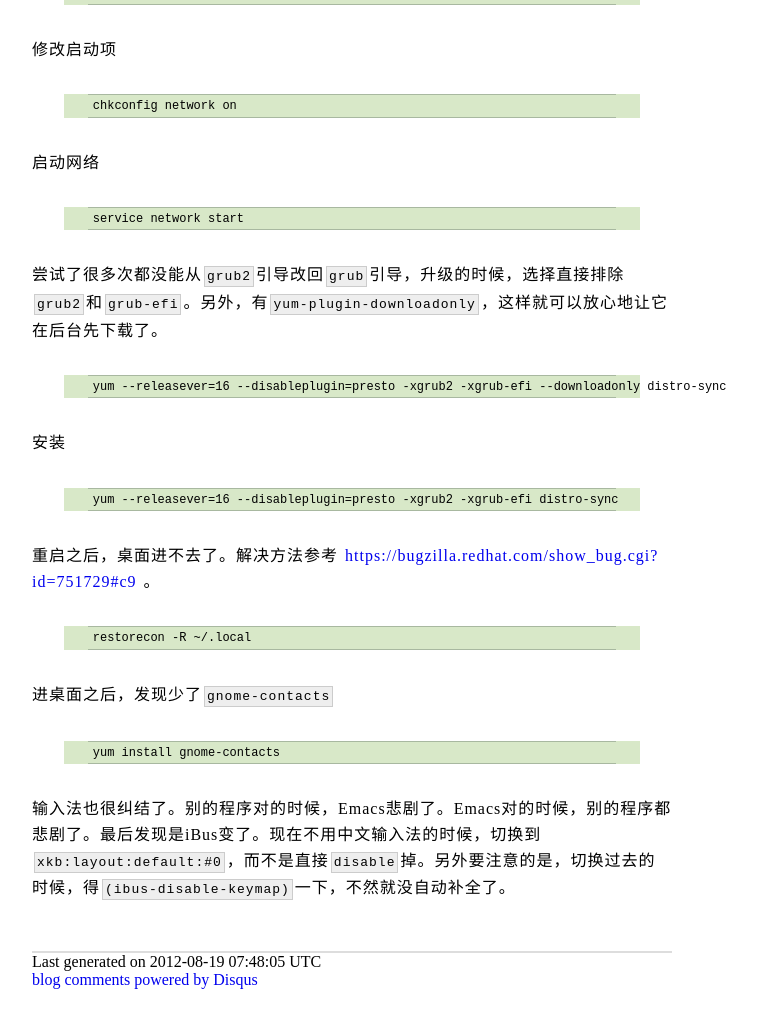
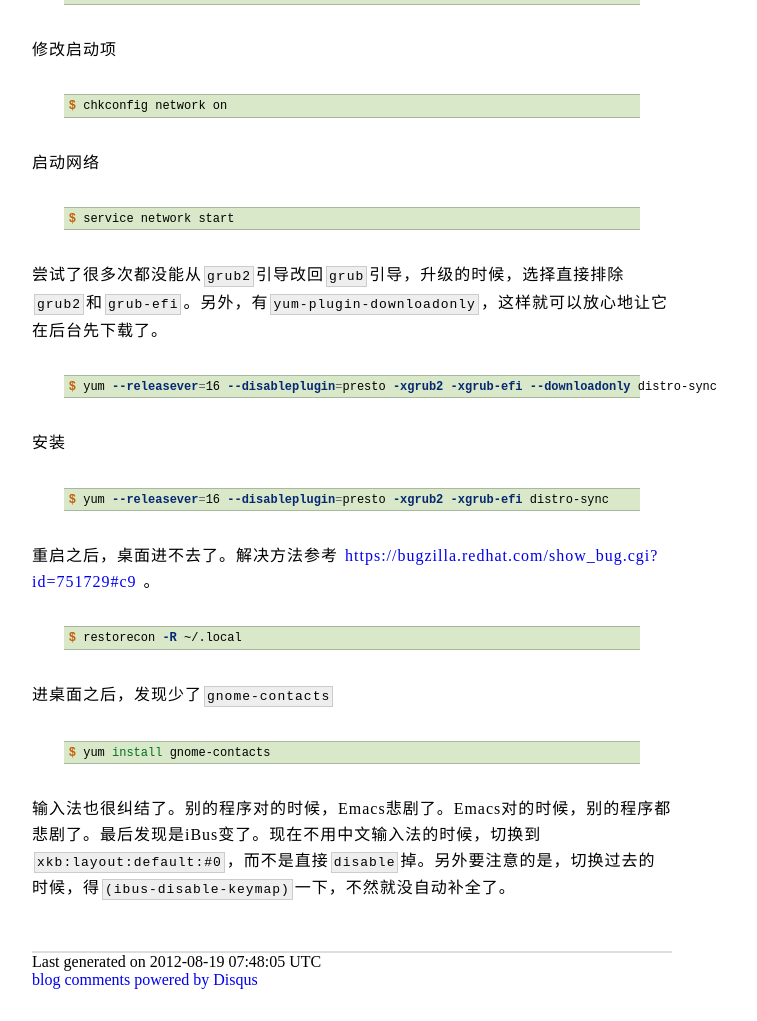
Before and after one commit to bhuztez/bhuztez.github.com, a Jekyll site: the page built from _posts/2012-05-03-upgrade-to-fedora-16.markdown, in a window 1280 px wide. Shown: the part 314-1335 px from the top of the page, without its empty margins (288-1045 px from the left). Built offline with Jekyll 4.4.1, drawn with Linux system fonts in a browser that asks for light colours; comment, search, counter and statistics services are not loaded; grey boxes are pictures that could not be loaded.

Commit message:
use {%  highlight text %} for unsupported languages

```diff
--- a/_posts/2012-05-03-upgrade-to-fedora-16.markdown
+++ b/_posts/2012-05-03-upgrade-to-fedora-16.markdown
@@ -7,48 +7,48 @@ lang: zh
 
 在虚拟机里用Fedora 15 DVD最小安装后，没有网络。把DVD挂载起来，从`Packages`目录里装上`dhclient`。修改`/etc/sysconfig/network-scripts/ifcfg-eth0`，把这三项改成下面这样。
 
-~~~~~~~~~~
+{% highlight text %}
 ONBOOT="yes"
 BOOTPROTO="dhcp"
 NM_CONTROLLED="no"
-~~~~~~~~~~
+{% endhighlight %}
 
 修改启动项
 
-~~~~~~~~~~
-chkconfig network on
-~~~~~~~~~~
+{% highlight console %}
+$ chkconfig network on
+{% endhighlight %}
 
 启动网络
 
-~~~~~~~~~~
-service network start
-~~~~~~~~~~
+{% highlight console %}
+$ service network start
+{% endhighlight %}
 
 尝试了很多次都没能从`grub2`引导改回`grub`引导，升级的时候，选择直接排除`grub2`和`grub-efi`。另外，有`yum-plugin-downloadonly`，这样就可以放心地让它在后台先下载了。
 
-~~~~~~~~~~
-yum --releasever=16 --disableplugin=presto -xgrub2 -xgrub-efi --downloadonly distro-sync
-~~~~~~~~~~
+{% highlight console %}
+$ yum --releasever=16 --disableplugin=presto -xgrub2 -xgrub-efi --downloadonly distro-sync
+{% endhighlight %}
 
 安装
 
-~~~~~~~~~~
-yum --releasever=16 --disableplugin=presto -xgrub2 -xgrub-efi distro-sync
-~~~~~~~~~~
+{% highlight console %}
+$ yum --releasever=16 --disableplugin=presto -xgrub2 -xgrub-efi distro-sync
+{% endhighlight %}
 
 重启之后，桌面进不去了。解决方法参考 <https://bugzilla.redhat.com/show_bug.cgi?id=751729#c9> 。
 
-~~~~~~~~~~
-restorecon -R ~/.local
-~~~~~~~~~~
+{% highlight console %}
+$ restorecon -R ~/.local
+{% endhighlight %}
 
 
 进桌面之后，发现少了`gnome-contacts`
 
-~~~~~~~~~~
-yum install gnome-contacts
-~~~~~~~~~~
+{% highlight console %}
+$ yum install gnome-contacts
+{% endhighlight %}
 
 
 输入法也很纠结了。别的程序对的时候，Emacs悲剧了。Emacs对的时候，别的程序都悲剧了。最后发现是iBus变了。现在不用中文输入法的时候，切换到`xkb:layout:default:#0`，而不是直接`disable`掉。另外要注意的是，切换过去的时候，得`(ibus-disable-keymap)`一下，不然就没自动补全了。
--- a/_posts/2012-06-05-try-dnssec-on-localhost.markdown
+++ b/_posts/2012-06-05-try-dnssec-on-localhost.markdown
@@ -10,10 +10,10 @@ lang: zh
 
 为了让ssh的DNS查询都通过本地recursive resolver，使用LD_PRELOAD，覆盖掉socket相关函数。值得注意的是，在Fedora 16上，得覆盖connect而不是sendto。ssh设置
 
-~~~~~~~~~~
+{% highlight text %}
 VerifyHostKeyDNS yes
 StrictHostKeyChecking ask
-~~~~~~~~~~
+{% endhighlight %}
 
 这样DNS上有DNSSEC签名过的SSHFP记录，ssh第一次连上去的时候，就不需要输入yes来确认公钥了。
 
```
Also changed, not shown: _posts/2011-06-05-fedora-15-hard-drive-install-by-livecd.markdown (+4 -4 lines).
